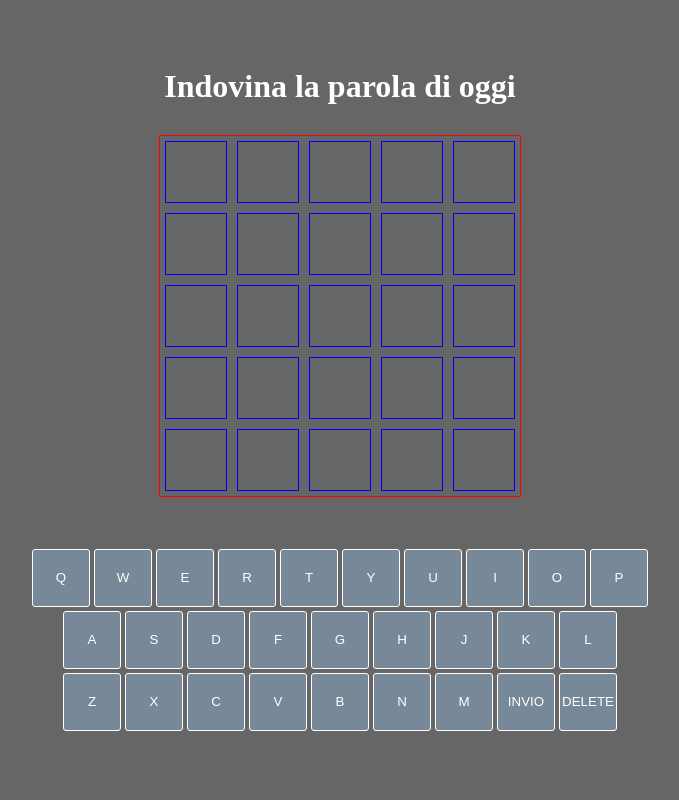
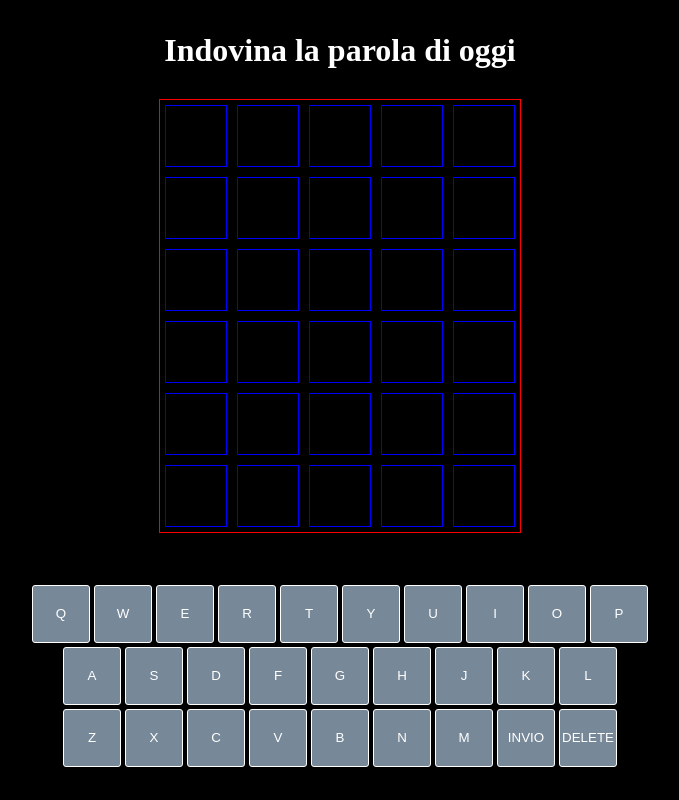
Before and after one commit to AndreaSergi/DevPlayground, a React (Vite) app in the folder devplayground/: page / in a window 1280 px wide. Shown: the whole page, without its empty margins (300-979 px from the left). Built offline with nearby package versions, Linux system fonts and the light colour scheme.

Commit message:
aggiunto counter

```diff
--- a/devplayground/src/ParoleGrid.jsx
+++ b/devplayground/src/ParoleGrid.jsx
@@ -11,6 +11,7 @@ export function ParoleGrid({ lettereUguali, rowIndex, indiciUguali }){
             <RowGrid posizione = {2} indiciUguali = {indiciUguali} lettereUguali={lettereUguali} rowIndex = {rowIndex}/>
             <RowGrid posizione = {3} indiciUguali = {indiciUguali} lettereUguali={lettereUguali} rowIndex = {rowIndex}/>
             <RowGrid posizione = {4} indiciUguali = {indiciUguali} lettereUguali={lettereUguali} rowIndex = {rowIndex}/>
+            <RowGrid posizione = {5} indiciUguali = {indiciUguali} lettereUguali={lettereUguali} rowIndex = {rowIndex}/>
         </div>
 
     )
--- a/devplayground/src/RowGrid.jsx
+++ b/devplayground/src/RowGrid.jsx
@@ -25,6 +25,8 @@ export function RowGrid({ lettereUguali, indiciUguali, rowIndex, posizione }) {
     },[lettereUguali])
 
 
+
+
     return (
         <div className="wordCellsContainer">
 
--- a/devplayground/src/Tastiera.jsx
+++ b/devplayground/src/Tastiera.jsx
@@ -569,6 +569,17 @@ export function Tastiera({onInvio, rowIndex, setRowIndex}){
                 // Trova gli indici uguali
                 const nuoviIndiciUguali = tentativoArray.map((lettera, index) => (parolaCorretta[index] === lettera ? index : null)).filter((lettera)=>(lettera != null ))
 
+                const conteggiLettere = {};
+
+                // Per ogni lettera nell'array tentativoArray, conta quante volte appare in parolaCorretta
+                tentativoArray.forEach(lettera => {
+                    const conteggio = parolaCorretta.filter(parolaLettera => parolaLettera === lettera).length;
+                    conteggiLettere[lettera] = conteggio;
+                });
+
+                // Stampa i conteggi delle lettere
+                console.log(conteggiLettere);
+
                 // Aggiungi i nuovi valori agli array di stato
 
                 onInvio(nuoveLettereUguali, nuoviIndiciUguali)
--- a/devplayground/src/parole.css
+++ b/devplayground/src/parole.css
@@ -58,7 +58,7 @@
     align-items: center;
     flex-direction: column;
     height: 100vh;
-    background-color: rgb(102, 102, 102);
+    background-color: black;
     gap: 30px;
 }
 
```
